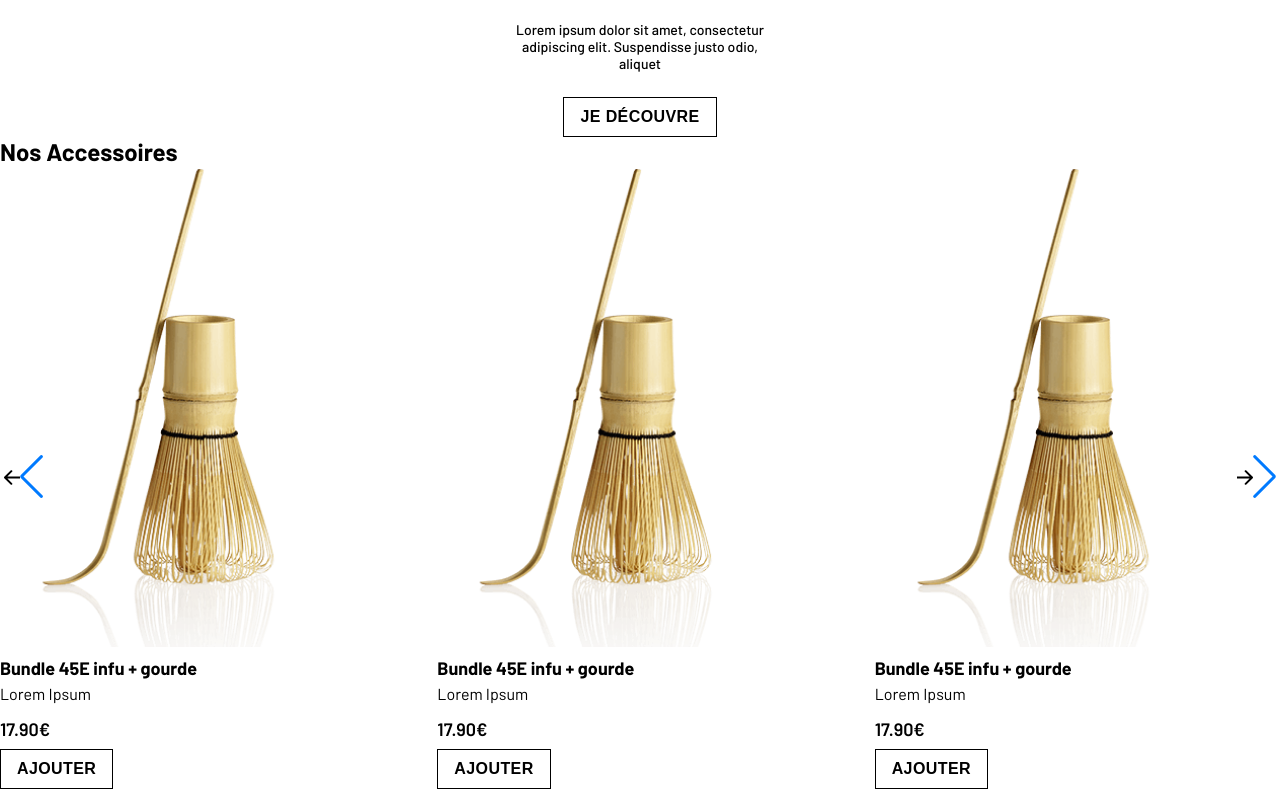
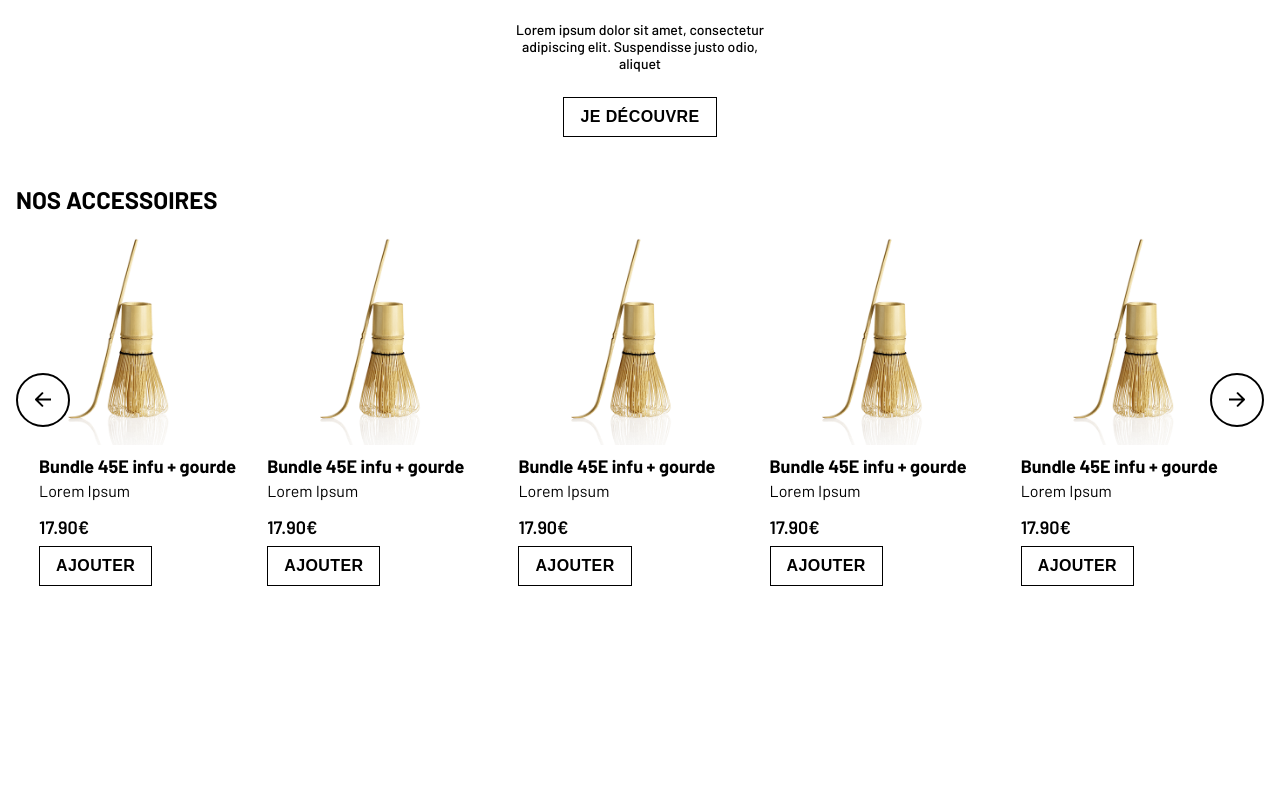
Before and after one commit to quentinplet/test-integration-kusmi-tea, a website: page index.html in a window 1280 px wide. Shown: the part 864-1653 px from the top of the page. After the commit the page ends 1470 px from the top, so only its background shows below. Drawn offline with nearby package versions, Linux system fonts and the light colour scheme.

Commit message:
🚧 work on carousel

```diff
--- a/index.html
+++ b/index.html
@@ -3,12 +3,12 @@
   <head>
     <meta charset="UTF-8" />
     <meta name="viewport" content="width=device-width, initial-scale=1.0" />
-    <link rel="stylesheet" href="styles/style.css" />
     <link
       rel="stylesheet"
       href="https://cdn.jsdelivr.net/npm/swiper@11/swiper-bundle.min.css"
     />
     <script src="https://cdn.jsdelivr.net/npm/swiper@11/swiper-bundle.min.js"></script>
+    <link rel="stylesheet" href="styles/style.css" />
     <script src="scripts/script.js" defer></script>
     <title>Test intégration Kusmi Tea</title>
   </head>
@@ -151,7 +151,9 @@
             <article
               class="c-product-card product-carousel-section__card swiper-slide"
             >
-              <div class="c-product-card__image-wrapper">
+              <div
+                class="c-product-card__image-wrapper product-carousel-section__card__image-wrapper"
+              >
                 <img
                   src="./assets/images/fouet-et-spatule.png"
                   alt=""
@@ -160,7 +162,9 @@
                   height="475"
                 />
               </div>
-              <div class="c-product-card__info">
+              <div
+                class="c-product-card__info product-carousel-section__card__info"
+              >
                 <div class="c-product-card__text">
                   <h2 class="c-product-card__title">
                     Bundle 45E infu + gourde
@@ -223,7 +227,9 @@
             <article
               class="c-product-card product-carousel-section__card swiper-slide"
             >
-              <div class="c-product-card__image-wrapper">
+              <div
+                class="c-product-card__image-wrapper product-carousel-section__card-image-wrapper"
+              >
                 <img
                   src="./assets/images/fouet-et-spatule.png"
                   alt=""
--- a/sass/styles/style.scss
+++ b/sass/styles/style.scss
@@ -9,7 +9,6 @@ body {
 }
 
 /* Product List Section */
-
 .product-list-section {
   &__container {
     padding: 24px 16px 20px;
@@ -37,7 +36,7 @@ body {
 /* Discover section */
 .discover-section {
   &__container {
-    padding-top: 24px;
+    padding-block: 24px;
     text-align: center;
     display: flex;
     flex-direction: column;
@@ -74,6 +73,61 @@ body {
     line-height: 16.8px;
     color: var(--black);
   }
+}
+
+/* Product Carousel Section */
+.product-carousel-section {
+  &__container {
+    padding: 24px 16px 20px;
+    max-width: max-content;
+    margin-inline: auto;
+  }
+
+  &__title {
+    font-size: var(--fs-24);
+    font-weight: var(--font-bold);
+    text-transform: uppercase;
+    color: var(--black);
+    margin-block-end: 24px;
+  }
+
+  &__card {
+    img {
+      max-height: 207px;
+      object-fit: contain;
+    }
+
+    &__info {
+      width: fit-content;
+      margin-inline: auto;
+    }
+  }
+
+  &__button {
+    // display: inline-block;
+    border: 2px solid var(--black);
+    border-radius: 50%;
+    padding: 25px;
+    background-color: var(--white);
+    top: 45%;
+    // margin-inline: -10px;
+  }
+}
+
+/* Swiper class */
+
+.swiper-button-prev:after,
+.swiper-button-next:after {
+  content: "";
+  display: none;
+}
+
+.swiper-button-prev {
+  left: 0;
+}
+
+.swiper-button-next {
+  right: 0;
 }
 
 /* Media Queries */
--- a/scripts/script.js
+++ b/scripts/script.js
@@ -1,7 +1,7 @@
 /*=============== SWIPER JS ===============*/
 let swiperCards = new Swiper(".product-carousel-section__content", {
   loop: true,
-  spaceBetween: 32,
+  spaceBetween: 8,
   grabCursor: true,
 
   navigation: {
@@ -9,12 +9,20 @@ let swiperCards = new Swiper(".product-carousel-section__content", {
     prevEl: ".swiper-button-prev",
   },
 
+  slidesPerView: 1,
+
   breakpoints: {
-    600: {
+    390: {
       slidesPerView: 2,
     },
+    600: {
+      slidesPerView: 3,
+    },
+    768: {
+      slidesPerView: 4,
+    },
     968: {
-      slidesPerView: 3,
+      slidesPerView: 5,
     },
   },
 });
```
Also changed, not shown: styles/style.css, 1 other file.
